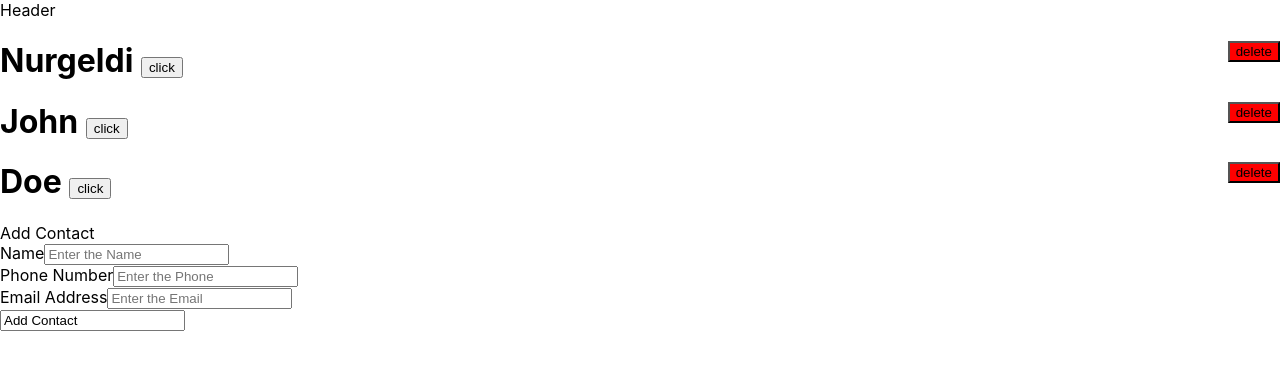
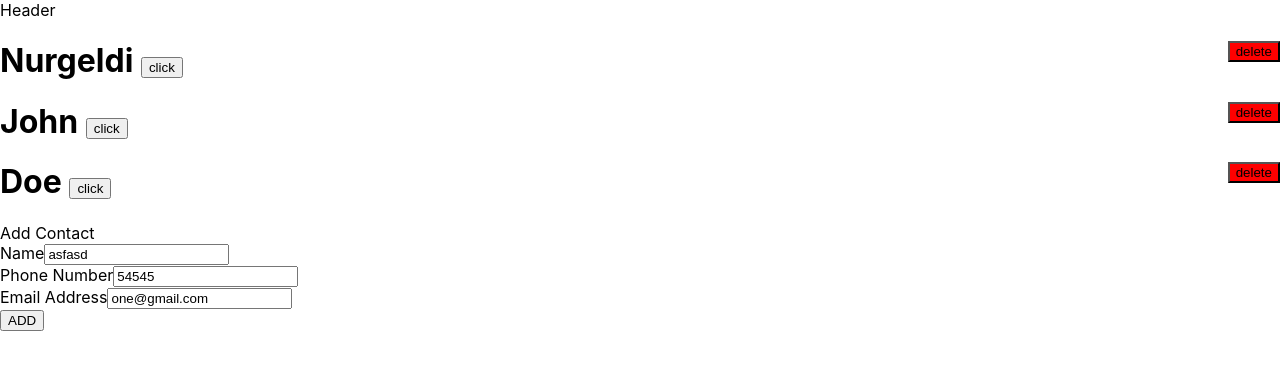
Before and after one commit to notimetohaste/emiton-taslama, a React (Create React App) app: page / in a window 1280 px wide. Shown: the top 370 px of the page. Built offline with nearby package versions, Linux system fonts and the light colour scheme.

Commit message:
add contact form

```diff
--- a/package.json
+++ b/package.json
@@ -6,7 +6,8 @@
     "cra-template": "1.2.0",
     "react": "^18.1.0",
     "react-dom": "^18.1.0",
-    "react-scripts": "5.0.1"
+    "react-scripts": "5.0.1",
+    "uuid": "^8.3.2"
   },
   "scripts": {
     "start": "react-scripts start",
--- a/src/components/contacts/AddContact.js
+++ b/src/components/contacts/AddContact.js
@@ -1,25 +1,42 @@
 import React, { Component } from 'react';
+import { Consumer } from '../../context';
+import { v4 as uuidv4 } from 'uuid';
 
 export default class AddContact extends Component {
   state = {
-    name: '',
-    phone: '',
-    email: '',
+    name: 'asfasd',
+    phone: '54545',
+    email: 'one@gmail.com',
   };
 
   onChange = (e) => this.setState({ [e.target.name]: e.target.value });
 
-  onSubmit = (e) => {
+  onSubmit = (dispatch, e) => {
     e.preventDefault();
+
+    const { name, phone, email } = this.state;
+
+    const newContact = {
+      id: uuidv4(),
+      name,
+      phone,
+      email,
+    };
+    dispatch({ type: 'ADD_CONTACT', payload: newContact });
   };
 
   render() {
     const { name, phone, email } = this.state;
+
+    return (
+      <Consumer>
+        {(value) => {
+          const { dispatch } = value;
           return (
             <div>
               <div>Add Contact</div>
               <div>
-          <form onSubmit={this.onSubmit}>
+                <form onSubmit={() => this.onSubmit(dispatch)}>
                   <div>
                     <label>Name</label>
                     <input
@@ -50,10 +67,14 @@ export default class AddContact extends Component {
                       onChange={this.onChange}
                     />
                   </div>
-            <input type="sumbit" value="Add Contact" />
+                  {/* <input type="sumbit" value="Click" /> */}
+                  <button type="sumbit">ADD</button>
                 </form>
               </div>
             </div>
           );
+        }}
+      </Consumer>
+    );
   }
 }
--- a/src/components/contacts/Contact.js
+++ b/src/components/contacts/Contact.js
@@ -37,7 +37,7 @@ class Contact extends Component {
                 </button>
                 <button
                   style={{ float: 'right', backgroundColor: 'red' }}
-                  onClick={this.deleteContact.bind(this, id, dispatch)}
+                  onClick={() => this.deleteContact(id, dispatch)}
                 >
                   delete
                 </button>
--- a/src/context.js
+++ b/src/context.js
@@ -16,7 +16,7 @@ const reducer = (state, action) => {
     case 'ADD_CONTACT':
       return {
         ...state,
-        contacts: [],
+        contacts: [action.payload, ...state.contacts],
       };
     default:
       return state;
```
Also changed, not shown: 1 other file (tests, documents, lock files or other folders). Lines whose indentation alone changed are shown as unchanged.
